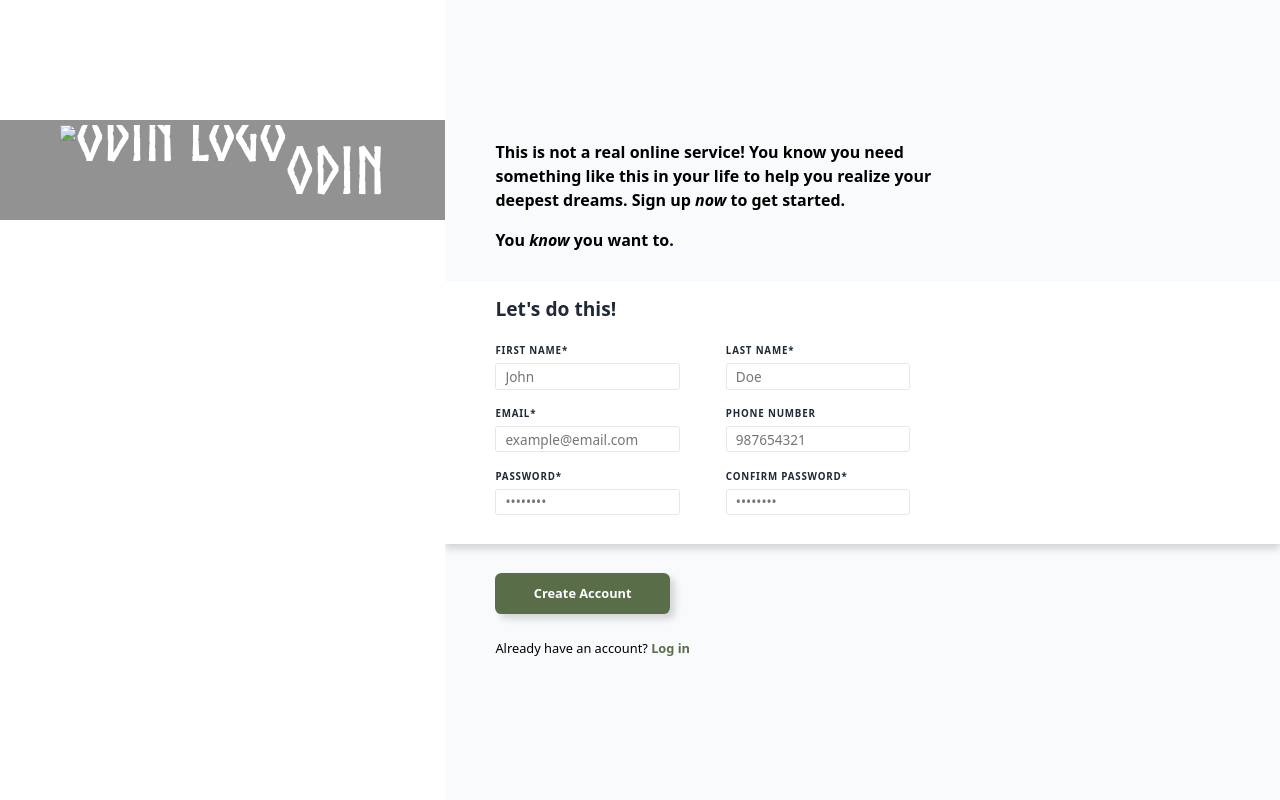
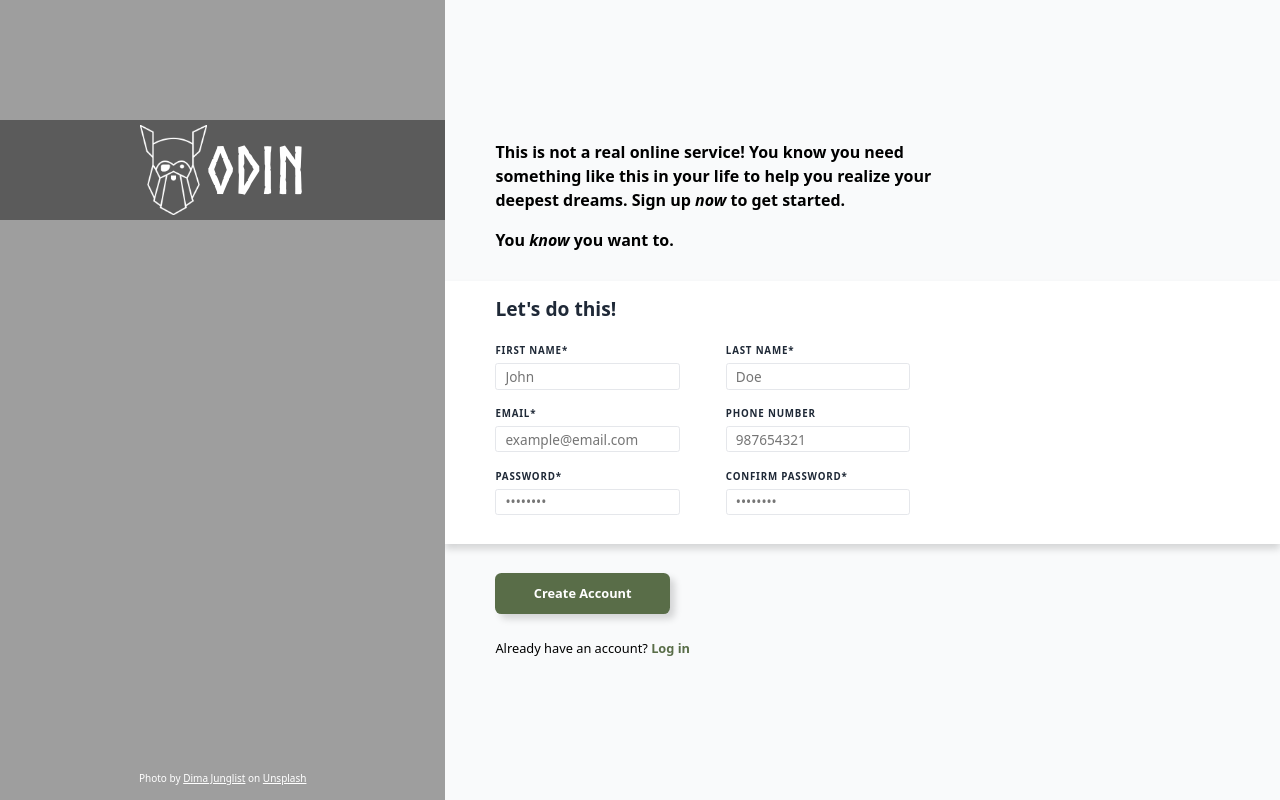
Before and after one commit to detierrez/odin-form, a plain HTML site: page index.html in a window 1280 px wide. Drawn offline with Linux system fonts and the light colour scheme; the site is published under a folder, as on GitHub Pages, so addresses that start at the root find nothing.

Commit message:
Specify parent directory in urls

```diff
--- a/css/style.css
+++ b/css/style.css
@@ -26,8 +26,7 @@ body {
   flex-direction: column;
   justify-content: space-between;
 
-  background: linear-gradient(to top, #0a2027, #596d48);
-  background: center / cover no-repeat url(/src/img/background.jpg);
+  background: center / cover no-repeat url(../src/img/background.jpg);
   width: var(--side-width);
   padding-top: 120px;
 
--- a/index.html
+++ b/index.html
@@ -4,15 +4,15 @@
     <meta charset="UTF-8">
     <meta name="viewport" content="width=device-width, initial-scale=1.0">
     <title>Sign up</title>
-    <link href="/src/font/norse-bold-webfont.woff2" type="font/woff2" rel="preload" as="font" crossorigin>
-    <link rel="preload" as="image" href="/src/img/background.jpg">
+    <link href="./src/font/norse-bold-webfont.woff2" type="font/woff2" rel="preload" as="font" crossorigin>
+    <link rel="preload" as="image" href="./src/img/background.jpg">
     <link rel="stylesheet" href="css/modern-normalize.css">
     <link rel="stylesheet" href="css/style.css">
 </head>
 <body>
     <div class="side-div">
         <div class="img-div">
-            <img src="/src/img/odin-lined.png" alt="odin logo">
+            <img src="./src/img/odin-lined.png" alt="odin logo">
             ODIN
 
         </div>
```
